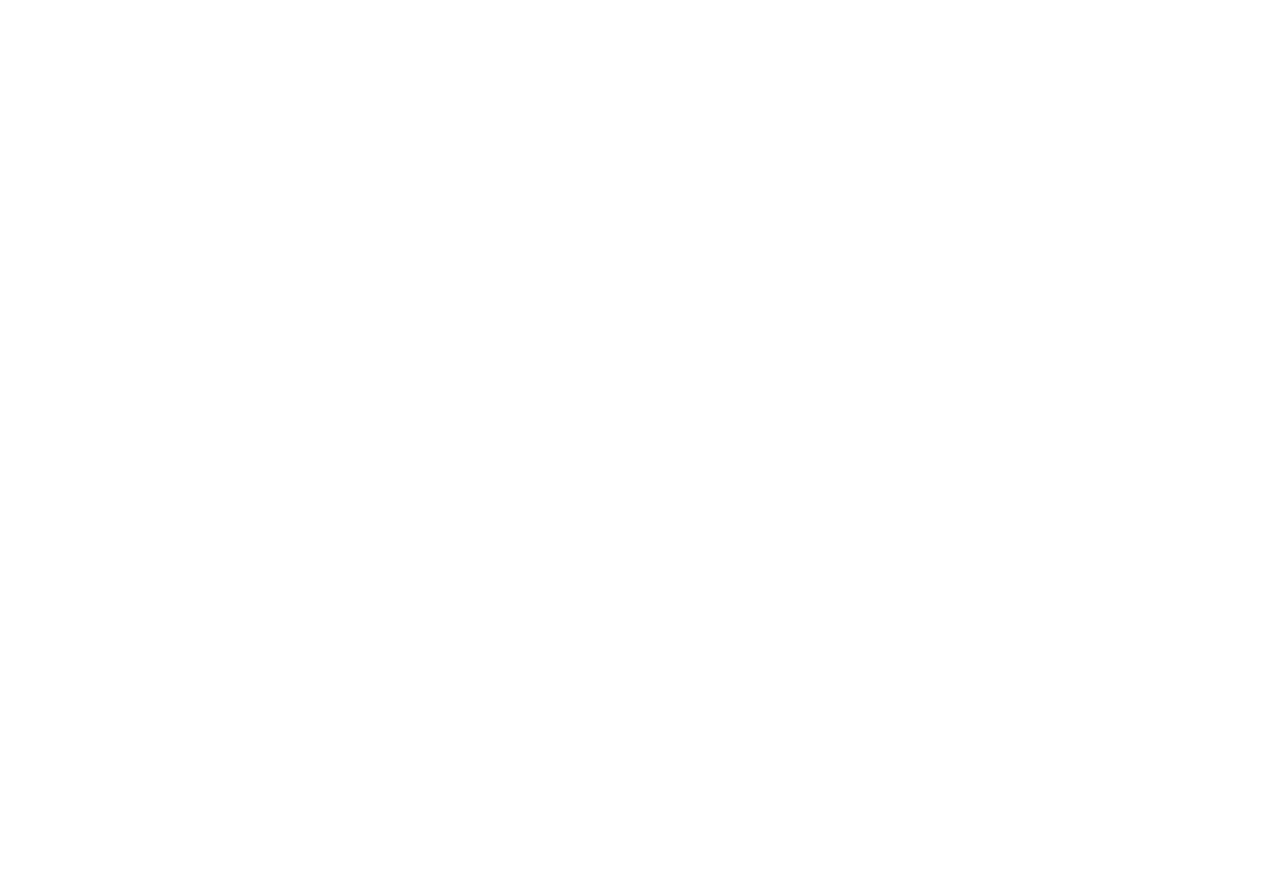
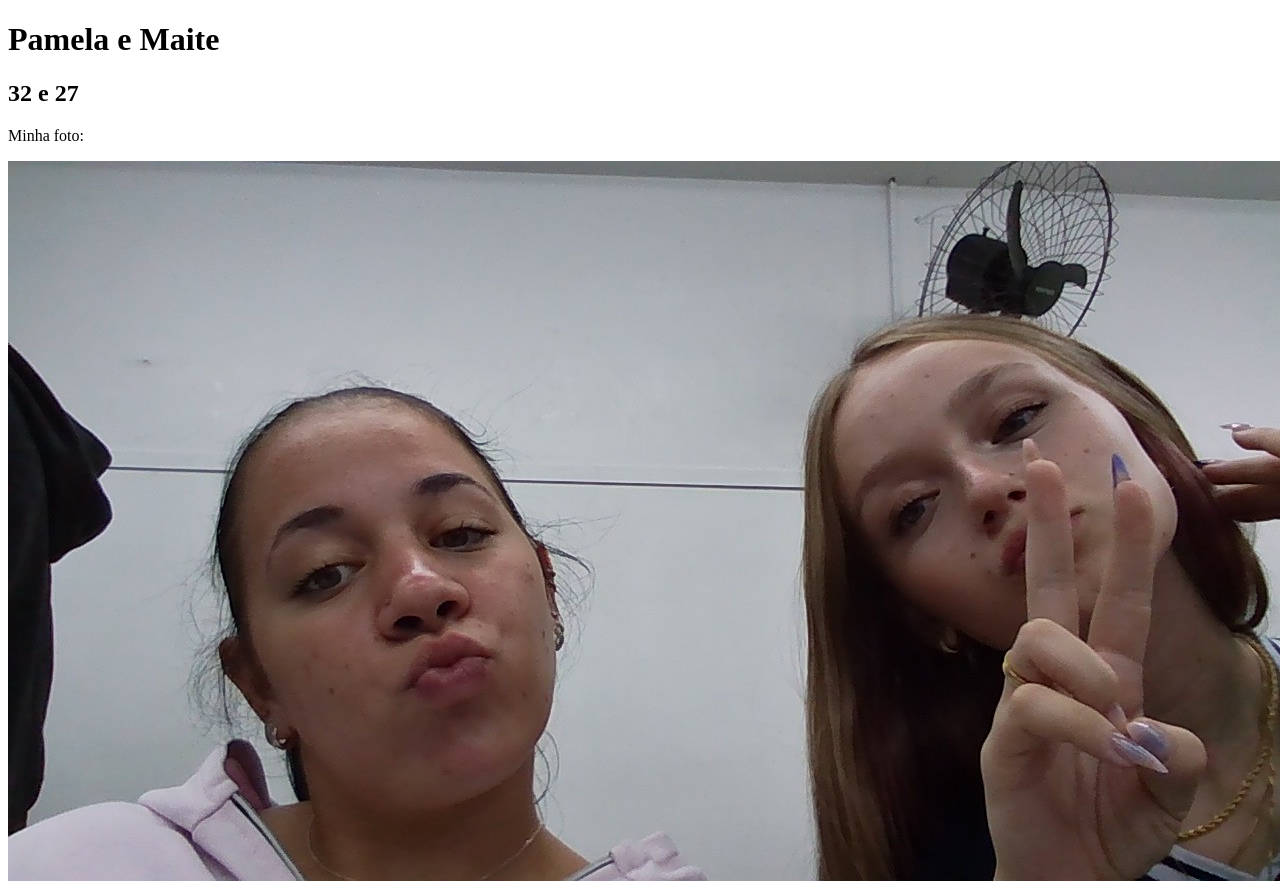
Before and after one commit to pamelagandolfi-cyber/p-mela-e-mait-, a plain HTML site: page index.html in a window 1280 px wide. Before the commit the page ends 800 px from the top, so only its background shows below. Drawn offline with Linux system fonts and the light colour scheme.

Commit message:
fghjsxho

```diff
--- a/index.html
+++ b/index.html
@@ -6,6 +6,9 @@
     <title>Document</title>
 </head>
 <body>
-
+    <h1>Pamela e Maite</h1>
+    <h2>32 e 27</h2>
+    <p>Minha foto:</p>
+    <img src="./IMG_20260330_122419.jpg" alt="">
 </body>
 </html>
```
Also changed, not shown: IMG_20260330_122419.jpg (added).
